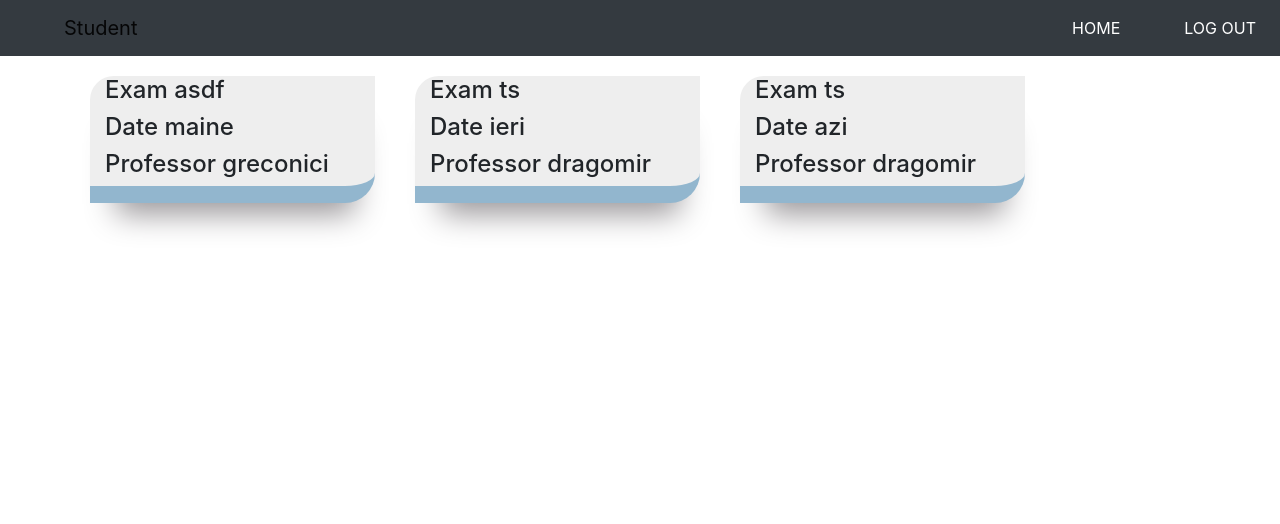
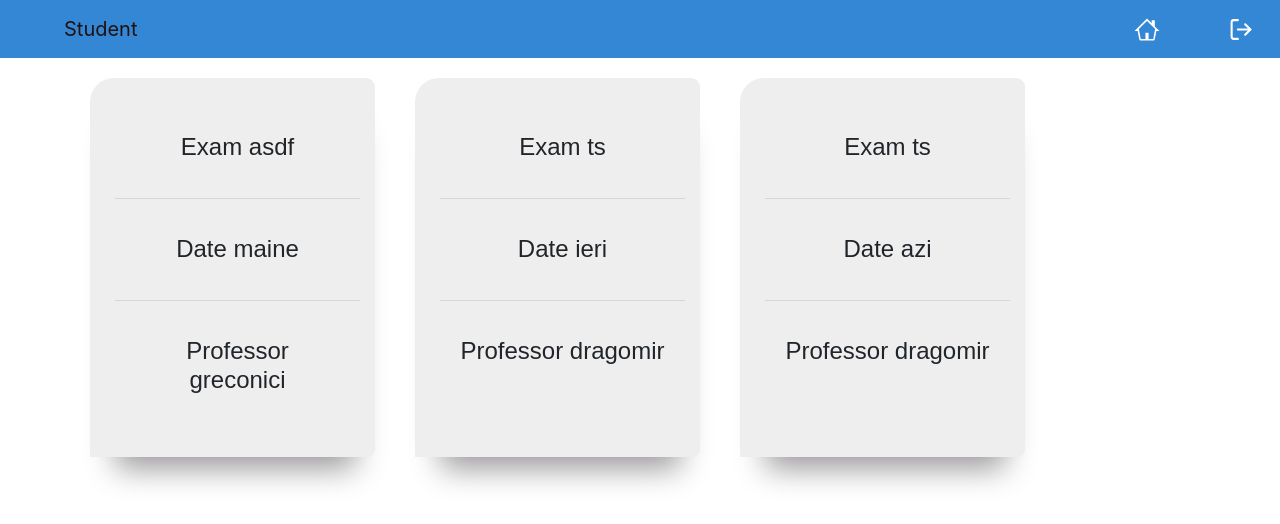
Before and after one commit to crisnicandrei/Proiect-IBM, a React (Create React App) app in the folder exams/: page /stud/home in a window 1280 px wide. Shown: the top 524 px of the page. Built offline with nearby package versions, Linux system fonts and the light colour scheme.

Commit message:
more styling added to the student cards

```diff
--- a/exams/src/components/layouts/NavbarStudent.js
+++ b/exams/src/components/layouts/NavbarStudent.js
@@ -4,11 +4,13 @@ import { FaBars } from 'react-icons/fa';
 //Import for Link router
 import { Link } from 'react-router-dom';
 // import '..//../css/NavbarStudent.css'
+import {FiLogOut} from 'react-icons/fi'
+import {GoHome} from 'react-icons/go'
 
 function NavbarStudent() {
 
     return (
-        <nav className="navbar navbar-expand-lg navbar-light bg-dark">
+        <nav className="navbar navbar-expand-lg     ">
 
             <Link className="navbar-brand ml-5" to="/"><img className="logo-img" alt="" />Student</Link>
             <button className="navbar-toggler" type="button" data-toggle="collapse" data-target="#navbarSupportedContent" aria-controls="navbarSupportedContent" aria-expanded="false" aria-label="Toggle navigation">
@@ -18,10 +20,10 @@ function NavbarStudent() {
             <div className="collapse navbar-collapse" id="navbarSupportedContent">
                 <ul className="navbar-nav ml-auto text-uppercase ">
                     <li className="nav-item active">
-                        <Link className="nav-link text-white ml-5" to="home">Home <span className="sr-only">(current)</span></Link>
+                        <Link className="nav-link text-white ml-5" to="home"><GoHome className='Icon'  /><span className="sr-only">(current)</span></Link>
                     </li>
                     <li className="nav-item">
-                        <Link className="nav-link text-white ml-5" to="../">Log Out</Link>
+                        <Link className="nav-link text-white ml-5" to="../"><FiLogOut className='Icon' /></Link>
                     </li>
 
                 </ul>
--- a/exams/src/components/student/StudentCard.js
+++ b/exams/src/components/student/StudentCard.js
@@ -4,10 +4,12 @@ import '../../css/StudentCard.css'
 function StudentCard(props) {
 
     return (
-        <Col className='StudentCard block-example '  >
+        <Col className='StudentCard '  >
 
             <h4>Exam {props.exam} </h4>
+            <hr></hr>
             <h4>Date {props.data}</h4>
+            <hr></hr>
             <h4>Professor {props.profesor}</h4>
 
         </Col>
--- a/exams/src/css/StudentCard.css
+++ b/exams/src/css/StudentCard.css
@@ -1,11 +1,32 @@
 .StudentCard
 {
    background-color : #eee;
+   height:auto;
     margin:20px;
-    border-bottom: 17px solid rgba(28,110,164,0.44);
-border-radius: 24px 0px 30px 0px;
+    border-left: 10px solid transparent;
+    border-radius: 24px 9px 8px 0px;
     -webkit-box-shadow: 3px 34px 31px -23px rgba(153,150,153,1);
     -moz-box-shadow: 3px 34px 31px -23px rgba(153,150,153,1);
     box-shadow: 3px 34px 31px -23px rgba(153,150,153,1);
+    padding:35px;
 
 }
+h4{
+    margin-top:10px;
+    padding:20px;
+    font-family: Arial, Helvetica, sans-serif;
+    text-align: center;
+}
+.Icon
+{
+    width:30px;
+    height:25px;
+}
+.navbar
+{
+    background-color: #3487d5;
+}
+.navbar .navbar-brand
+{
+    color:#221111
+}
```
